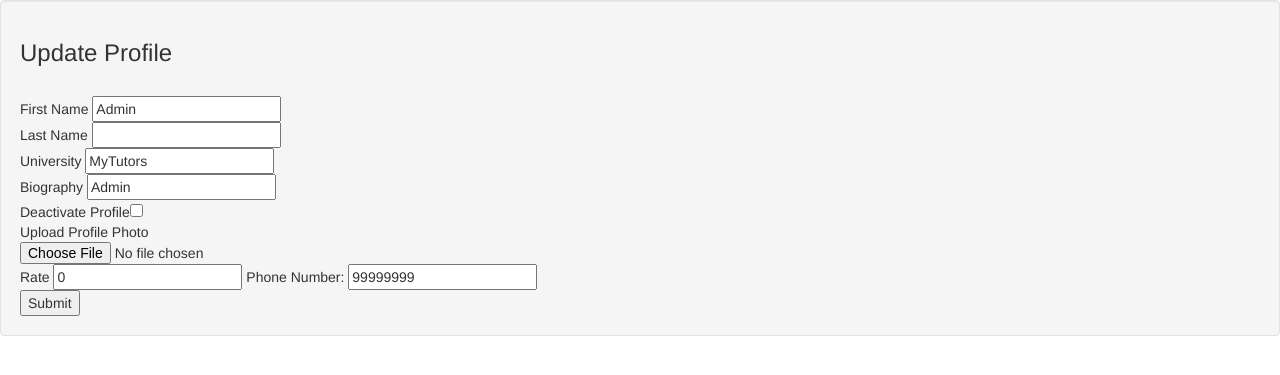
After one commit to tejasvi-mehra/tutoria_project, a Django app: page /tutoria/edit_profile/ in a window 1280 px wide. The commit adds this page. Shown: the top 375 px of the page. Run offline with Django 3.2, Linux system fonts and the light colour scheme; a user stored in the database is signed in; data comes from the database, SQL or seed files in the repository; some libraries are stand-ins or nearby versions.

Commit message:
update profile

```diff
--- a/tutoria/models.py
+++ b/tutoria/models.py
@@ -10,8 +10,8 @@ from datetime import date, datetime
 
 
 class Tutor(models.Model):
+    last_name = models.CharField(max_length=100, default="")
     first_name = models.CharField(max_length=100, default="")
-    last_name = models.CharField(max_length=100, default="")
     username = models.CharField(max_length=100)
     biography = models.CharField(max_length=10000)
     university = models.CharField(max_length=100)
--- a/tutoria/templates/tutoria/dashboard.html
+++ b/tutoria/templates/tutoria/dashboard.html
@@ -14,6 +14,7 @@ text-decoration: none;
 
 <h4>Booked</h4>
 {% if tutor %}
+<h2>{{tutor.first_name}}</h2>
 <h5>As Tutor</h5><br>
 {% for sesh in tutor_sessions %}
 <ul>
@@ -74,7 +75,8 @@ text-decoration: none;
 {% if tutor %}
 <button type="button" name="button">
 <a href="/tutoria/withdraw_funds">Withdraw money</a><br></button>
-
+<button type="button" name="button">
+<a href="/tutoria/edit_profile">Update</a></br></button>
 {% endif %}
 
 <br><br>
--- /dev/null
+++ b/tutoria/templates/tutoria/editProfile.html
@@ -0,0 +1,129 @@
+<!DOCTYPE html>
+<html>
+  <head>
+    <meta charset="utf-8">
+    <meta name="viewport" content="width=device-width, initial-scale=1, shrink-to-fit=no">
+    <meta name="description" content="">
+    <meta name="author" content="">
+    <link rel="icon" href="../../../../favicon.ico">
+
+    <script scr=""></script>
+    <script src="https://maxcdn.bootstrapcdn.com/bootstrap/3.3.7/js/bootstrap.min.js"></script>
+
+    <title>Tutoria</title>
+
+    <!-- Bootstrap core CSS -->
+    <link href="https://maxcdn.bootstrapcdn.com/bootstrap/3.3.7/css/bootstrap.min.css" rel="stylesheet">  <script src="https://code.jquery.com/jquery-3.2.1.min.js"
+    integrity="sha256-hwg4gsxgFZhOsEEamdOYGBf13FyQuiTwlAQgxVSNgt4="
+    crossorigin="anonymous"></script>
+
+    <style media="screen">
+    a {color:#000000;}      /* unvisited link */
+    a:visited {color:#000000;}  /* visited link */
+    a:hover {color:#000000;}  /* mouse over link */
+    a:active {color:#000000;}  /* selected link */
+    a {
+      text-decoration: none;
+    }
+    </style>
+  </head>
+  <body>
+    <form class="well form-horizontal" action="" method="post" enctype="multipart/form-data">
+      {% csrf_token %}
+      <h3>Update Profile</h3>
+        <br>
+        <div>
+          First Name <input type="text" name="first_name" value="{{tutor.first_name}}"><br>
+          Last Name <input type="text" name="last_name" value="{{tutor.last_name}}"><br>
+          University <input type="text" name="university" value="{{tutor.university}}"><br>
+          Biography <input type="text" name="biography" value="{{tutor.biography}}"><br>
+          Deactivate Profile<input type="checkbox" name="isHidden" value="True"><br>
+          Upload Profile Photo <input type="file" name="myfile" value="">
+          Rate <input type="number" name="rate" value="{{tutor.rate}}">
+          Phone Number: <input type="tel" name="tel" value="{{tutor.phoneNumber}}"><br>
+
+        </div>
+
+      <!-- <h3>Upload File</h3> -->
+
+
+
+      <button type="submit" name="button">Submit</button>
+    </form>
+  </body>
+</html>
+
+<!-- <script type="text/javascript">
+
+  // // lets you check only private or contracted
+  // $('input.tutorClass').on('change' ,function(){
+  //   $('input.tutorClass').not(this).prop('checked', false);
+  // });
+  //
+  // // fades in tutor options based on tutor selection
+  // $('#isTutor').change(function(){
+  //   if(this.checked){
+  //     $('#tutorOption').fadeIn('slow');
+  //   }else{
+  //     $('#tutorOption').fadeOut('slow');
+  //   }
+  // })
+  //
+  // $('#private').change(function(){
+  //   if(this.checked){
+  //     $('#tutorRate').fadeIn('slow');
+  //   }else{
+  //     $('#tutorRate').fadeOut('slow');
+  //   }
+  // })
+  //
+  // $('#contracted').change(function(){
+  //   if(this.checked){
+  //     $('#tutorRate').fadeOut('slow');
+  //   }
+  // })
+
+  // checks whether tutor is selected
+  function validateMyForm(){
+
+      // var student = $('#isStudent').is(":checked");
+      // var tutor = $('#isTutor').is(":checked");
+      // var type1 = $('#contracted').is(":checked");
+      // var type2 = $('#private').is(":checked");
+
+      var isHidden = $('#isHidden').is(":checked");
+      var data;
+      if (isHidden){
+        data = {'isHidden1' : 'True'};
+        $.post(URL, data,function(json){});
+        return true;
+      }
+      else{
+        data = {'isHidden1' : 'False'};
+        $.post(URL, data,function(json){});
+        return true;
+      }
+      // {
+      //
+      // }
+      // else {
+      //
+      // }
+      //
+
+
+
+
+      // if(tutor && (type1 || type2)){
+      //   return true;
+      // }
+      // else if(student){
+      //   return true;
+      // }
+      // else{
+      //   alert('validation failed. check');
+      //   return false;
+      // }
+
+  }
+</script> -->
--- a/tutoria/templates/tutoria/setProfile.html
+++ b/tutoria/templates/tutoria/setProfile.html
@@ -34,8 +34,8 @@
       <h4>Yes <input type="checkbox" name="checks" value="tutor" id="isTutor">
         <br>
         <div id="tutorOption" style="display:none">
+          Contracted <input type="checkbox" id="contracted" class="tutorClass" value="contracted" name="checks"><br>
           <h4>Private <input type="checkbox" id="private" class="tutorClass" value="private" name="checks">
-          Contracted <input type="checkbox" id="contracted" class="tutorClass" value="contracted" name="checks"><br>
           University <input type="text" name="university" value=""><br>
           Biography <input type="text" name="biography" value=""><br>
           Upload Profile Photo <input type="file" name="myfile" value="hi">
--- a/tutoria/urls.py
+++ b/tutoria/urls.py
@@ -41,7 +41,10 @@ urlpatterns = [
 
     url(r'^notifications/',views.notifications,name='notifications'),
 
-    url(r'^writeReview/(?P<session_id>.*)/$',views.review,name='review')
+    url(r'^writeReview/(?P<session_id>.*)/$',views.review,name='review'),
+
+    url(r'^edit_profile/$', views.edit_profile, name='edit_profile'),
+
 
 
 ]
--- a/tutoria/views.py
+++ b/tutoria/views.py
@@ -10,7 +10,6 @@ from dateutil import parser
 from datetime import date
 import time as ttime
 from django.core.files.storage import FileSystemStorage, Storage
-from decimal import Decimal
 
 
 """ functions to be imported """
@@ -264,37 +263,22 @@ def set_profile(request):
         )
         wallet.save()
         if temp[0] == 'tutor':
-            avatar=""
-            rate=0
-            try:
-                myfile = request.FILES['myfile']
-                fs = FileSystemStorage()
-                avatar = fs.save(str(myfile),myfile)
-                rate = int(request.POST['rate'])
-            except:
-                print('')
-            finally:
-                #uploaded_file_url = fs.url(filename)
-                tutor = Tutor(
-                    first_name = request.user.first_name,
-                    last_name =  request.user.last_name,
-                    username = request.user.username,
-                    biography = request.POST['biography'],
-                    university = request.POST['university'],
-                    tutortype = temp[1],
-                    avatar = avatar,
-                    isHidden = False,
-                    isStudent = isStudent,
-                    rate = rate,
-                    phoneNumber = request.POST['tel']
-                )
-                tutor.save()
+            tutor = Tutor(
+                first_name = request.user.first_name,
+                last_name = request.user.last_name,
+                username = request.user.username,
+                biography = request.POST['biography'],
+                university = request.POST['university'],
+                tutortype = temp[1],
+                isStudent = isStudent,
+                rate = request.POST['rate'],
+            )
+            tutor.save()
         if 'student' in temp:
             student = Student(
                 name = request.user.first_name + request.user.last_name,
                 username = request.user.username,
-                isTutor = isTutor,
-                phoneNumber = request.POST['tel']
+                isTutor = isTutor
             )
             student.save()
         return redirect('/tutoria/dashboard')
@@ -616,3 +600,29 @@ def review(request,session_id):
 
     else:
         return render(request, 'tutoria/writeReview.html')
+
+@login_required()
+def edit_profile(request):
+    if request.method == 'POST':
+        tutor = Tutor.objects.get(username=request.user.username)
+        tutor.first_name = request.POST['first_name']
+        tutor = Tutor.objects.get(username=request.user.username)
+        tutor.last_name = request.POST['last_name']
+        tutor.biography = request.POST['biography']
+        tutor.university = request.POST['university']
+        tutor.rate = request.POST['rate']
+        isHidden = request.POST.get('isHidden', False)
+        tutor.isHidden = isHidden
+        tutor.phoneNumber = request.POST['tel']
+        print ("isHidden.................................................................." + str(isHidden))
+        # tutor.isHidden =
+        if len(request.FILES) != 0:
+            myfile = request.FILES['myfile']
+            fs = FileSystemStorage()
+            avatar = fs.save(str(myfile),myfile)
+            tutor.avatar = avatar
+        tutor.save()
+        return redirect('/tutoria/dashboard')
+    else:
+        tutor = Tutor.objects.get(username=request.user.username)
+        return render(request, 'tutoria/editProfile.html',{"tutor" : tutor})
```
Also changed, not shown: db.sqlite3, tutoria/migrations/0033_merge_20171121_2308.py (added).
